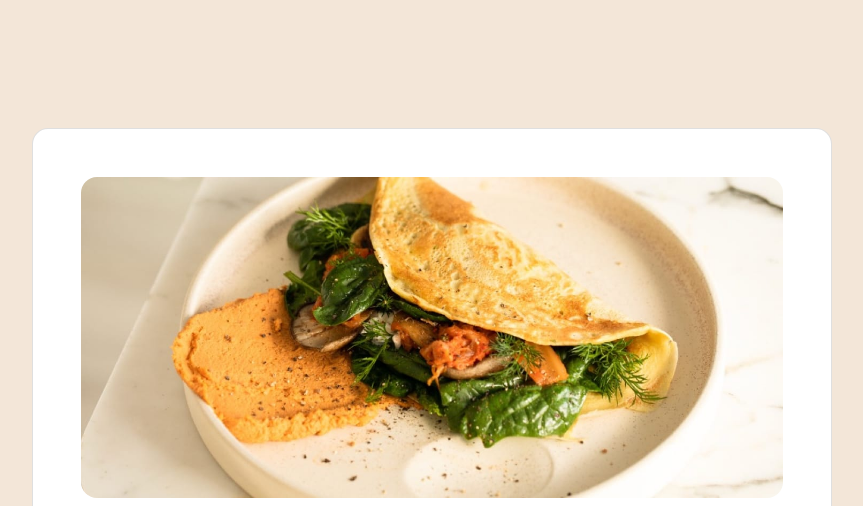
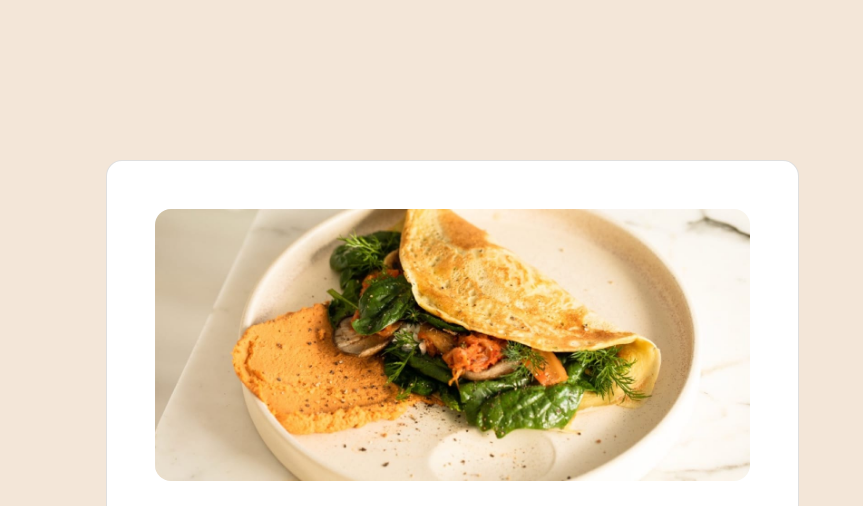
Before and after one commit to KuvashneeNaidoo/recipe-page, a plain HTML site: page index.html in a window 1280 px wide. Shown: the top 506 px of the page, without its empty margins (181-1044 px from the left). Drawn offline with nearby package versions, Linux system fonts and the light colour scheme.

Commit message:
second commit

```diff
--- a/styles.css
+++ b/styles.css
@@ -1,7 +1,7 @@
 /* Background color and centralization */
 body {
   background-color: hsl(30, 54%, 90%);
-  height: 100vh;
+  min-height: 100vh;
   display: flex;
   justify-content: center;
   align-items: center;
@@ -42,17 +42,17 @@ img {
 }
 
 .container {
-  max-height: 100vh;
-  /* Ensures the card is centralized and evenly spaced -
-  removes extra space below the container */
+  width: 90%;
+  margin: 8em;
+  max-width: 800px; /* Allows for maximum width - larger screens (desktop) */
 }
 
 .card {
-  max-width: 100%; /* Ensure card doesn't overflow */
-  max-height: 100%;
+  width: 90%;
+  max-width: 90%;
   border-radius: 1rem;
-  margin: 8rem; /* Create space above and below the card */
-  padding: 2rem;
+  margin: 2em;
+  padding: 2em;
 }
 
 /* Ordered and unordered lists */
```
Also changed, not shown: index.html (+1 -1 lines), 1 other file.
